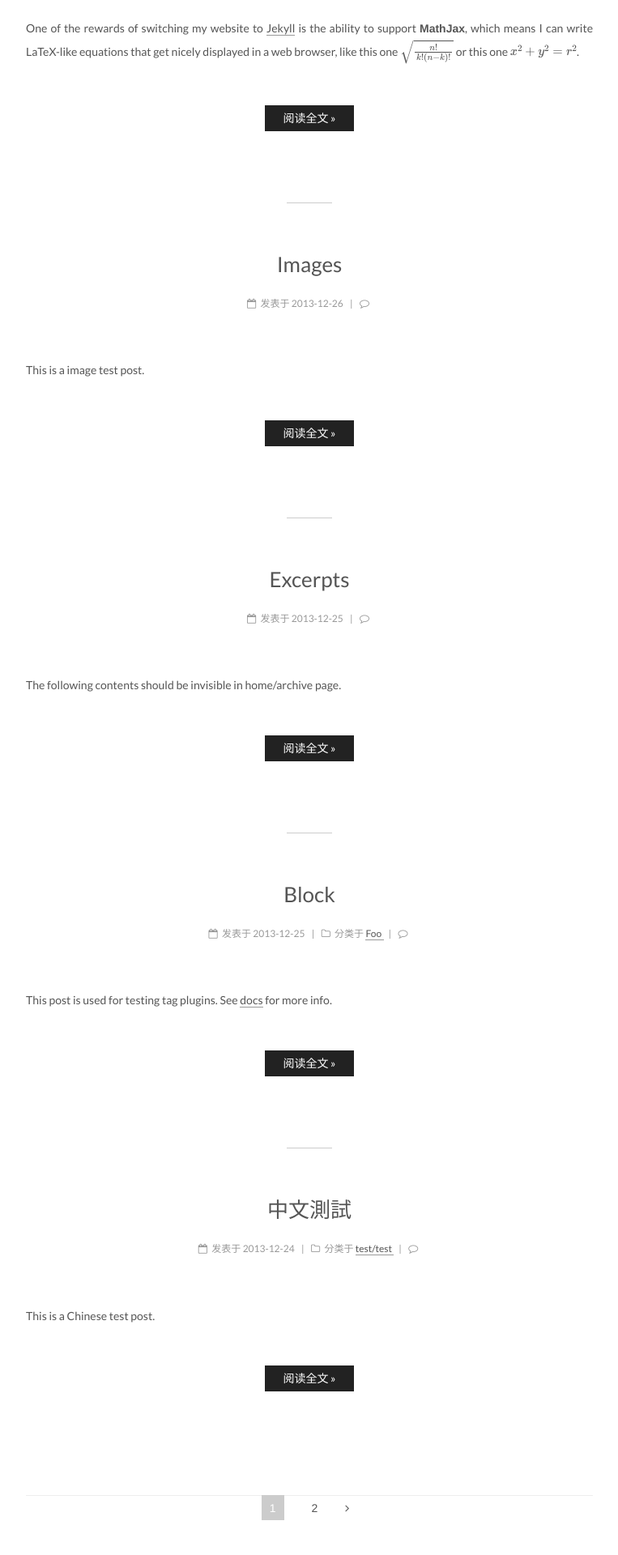
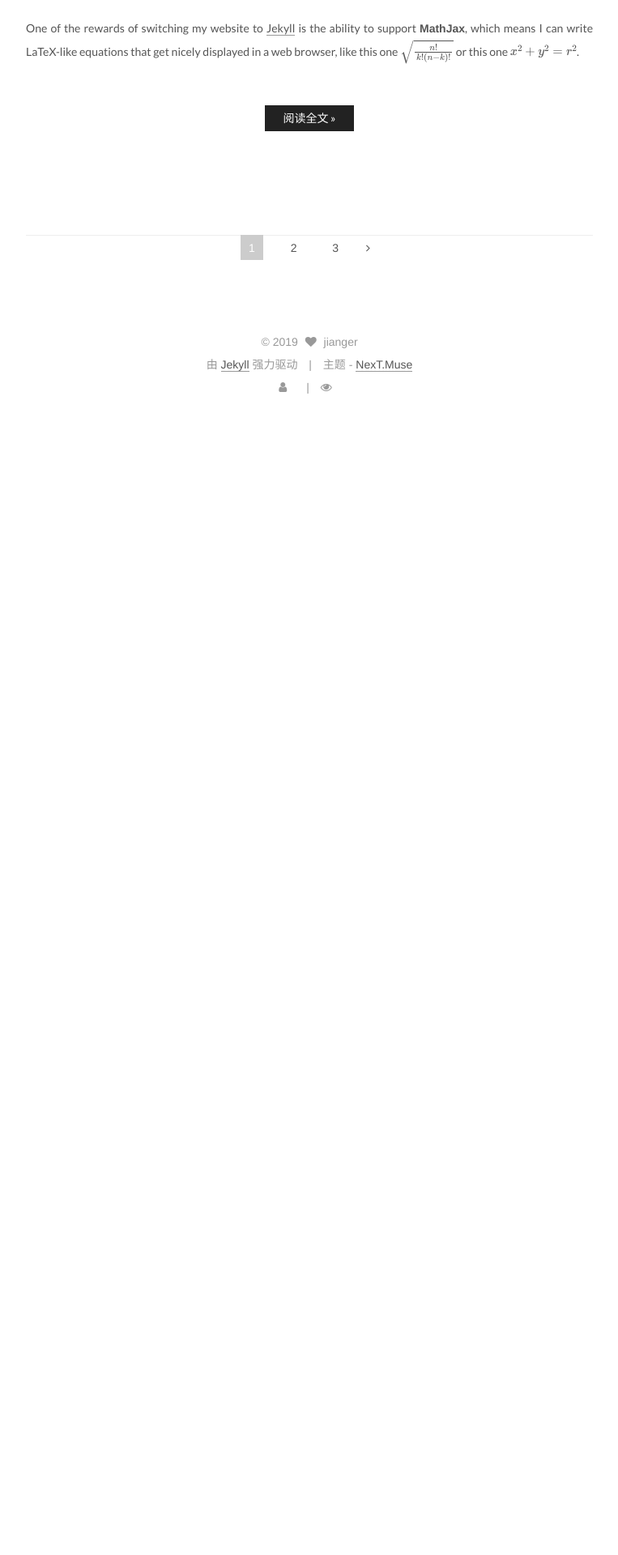
Before and after one commit to jiangsang/jiangsang.github.io, a Jekyll site: the page built from index.html, in a window 1280 px wide. Shown: the part 3830-5750 px from the top of the page at 81% size, without its empty margins (258-1021 px from the left). Built offline with Jekyll 4.4.1, drawn with Linux system fonts in a browser that asks for light colours; emoji names are drawn with the system emoji font; formulas are drawn with MathJax 3; the list of posts is cut into pages by our own code; comment, search, counter and statistics services are not loaded; after the commit the page ends 4342 px from its top, so only the background shows below that; some of the changed lines change nothing that is shown.

Commit message:
Update _config.yml

```diff
--- a/_config.yml
+++ b/_config.yml
@@ -19,7 +19,7 @@ baseurl:
 permalink: pretty
 
 # Pagination
-paginate: 10
+paginate: 6
 #paginate_path: "/page:num/"
 #archive:
   #paginate: 10
@@ -215,7 +215,7 @@ font:
 # Value is the target link (E.g. GitHub: https://github.com/iissnan)
 social:
   GitHub: https://github.com/jiangsang
-  Email: 736750759@qq.com
+  Envelope: 736750759@qq.com
 
 
 # Social Links Icons
@@ -230,7 +230,7 @@ social_icons:
   GitHub: github
   Twitter: twitter
   Weibo: weibo
-  Email: envelope
+  Envelope: envelope
 
 
 #侧边栏头像
```
